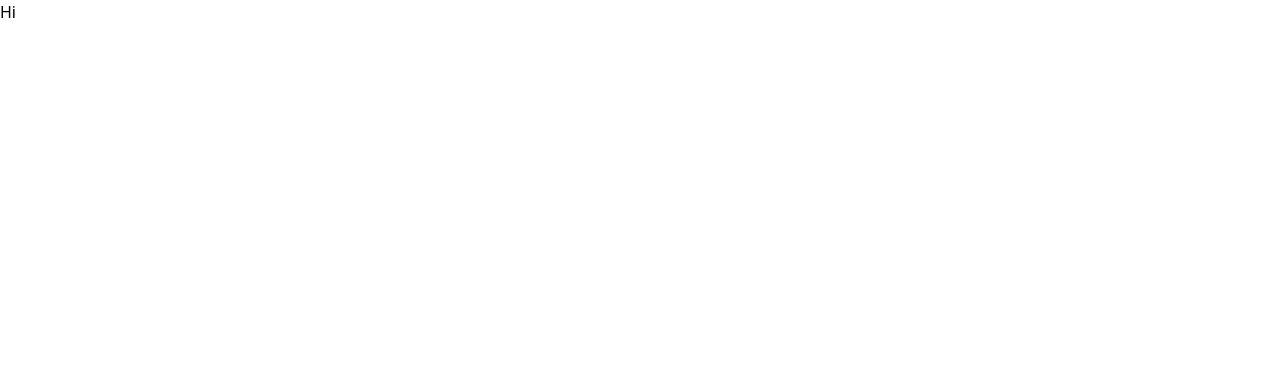
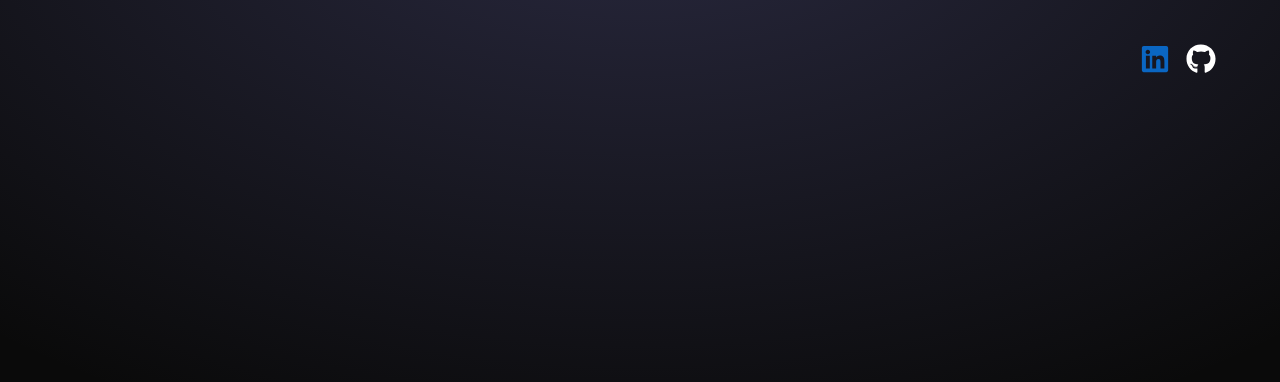
Before and after one commit to VedantNagar/Portfolio, a React (Vite) app: page / in a window 1280 px wide. Shown: the top 382 px of the page. Built offline with nearby package versions, Linux system fonts and the light colour scheme.

Commit message:
chore: Add Navbar component and update App.jsx

```diff
--- a/src/App.jsx
+++ b/src/App.jsx
@@ -1,7 +1,13 @@
+import Navbar from "./components/Navbar";
+
 function App() {
   return (
     <>
-      <div>Hi</div>
+      <div className="absolute top-0 z-[-2] h-screen w-screen bg-neutral-950 bg-[radial-gradient(ellipse_80%_80%_at_50%_-20%,rgba(120,119,198,0.3),rgba(255,255,255,0))] selection:bg-cyan-100 selection:text-cyan-200">
+        <div className="mx-auto px-8 container">
+          <Navbar />
+        </div>
+      </div>
     </>
   );
 }
--- /dev/null
+++ b/src/components/Navbar.jsx
@@ -0,0 +1,19 @@
+import React from "react";
+import { FaLinkedin } from "react-icons/fa6";
+import { FaGithub } from "react-icons/fa6";
+
+const Navbar = () => {
+  return (
+    <>
+      <nav className=" flex items-center justify-between py-5">
+        <div></div>
+        <div className="flex items-center gap-4 text-3xl m-6 pr-2">
+          <FaLinkedin className="text-[#0A66C2]" />
+          <FaGithub className="text-white" />
+        </div>
+      </nav>
+    </>
+  );
+};
+
+export default Navbar;
```
Also changed, not shown: src/constants/index.js (added).
